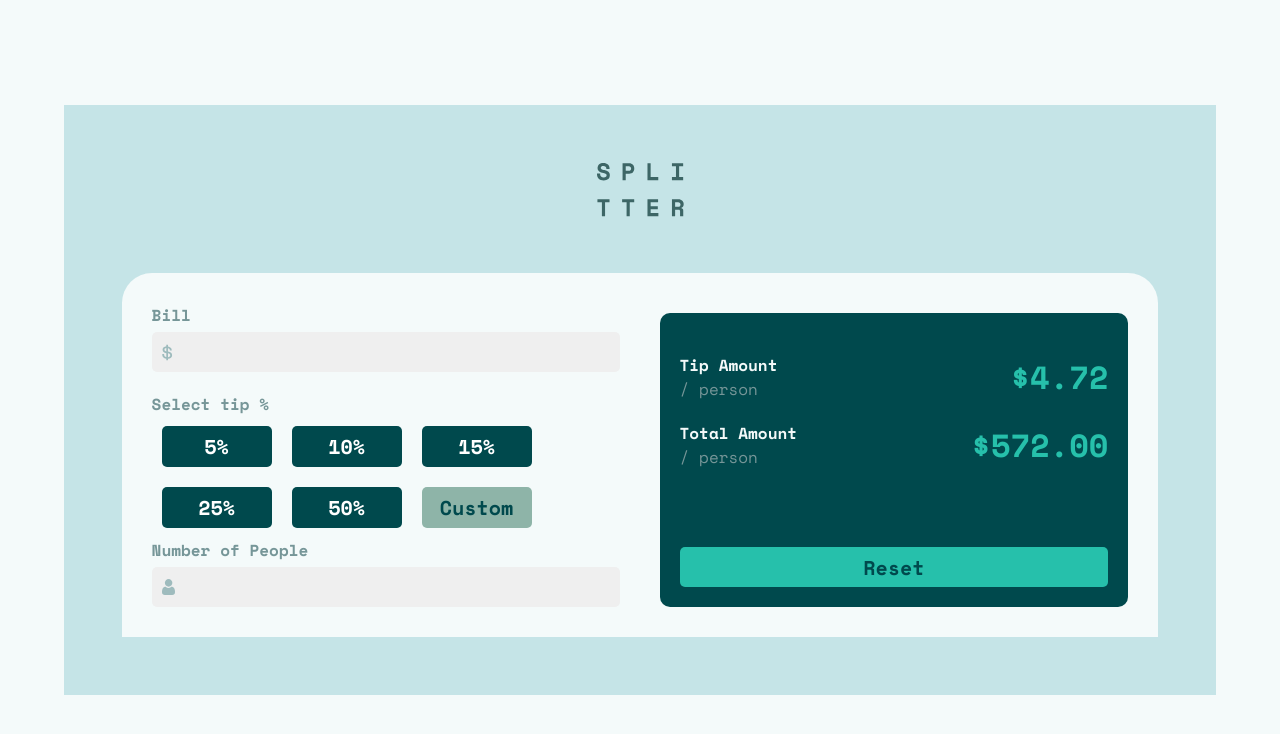
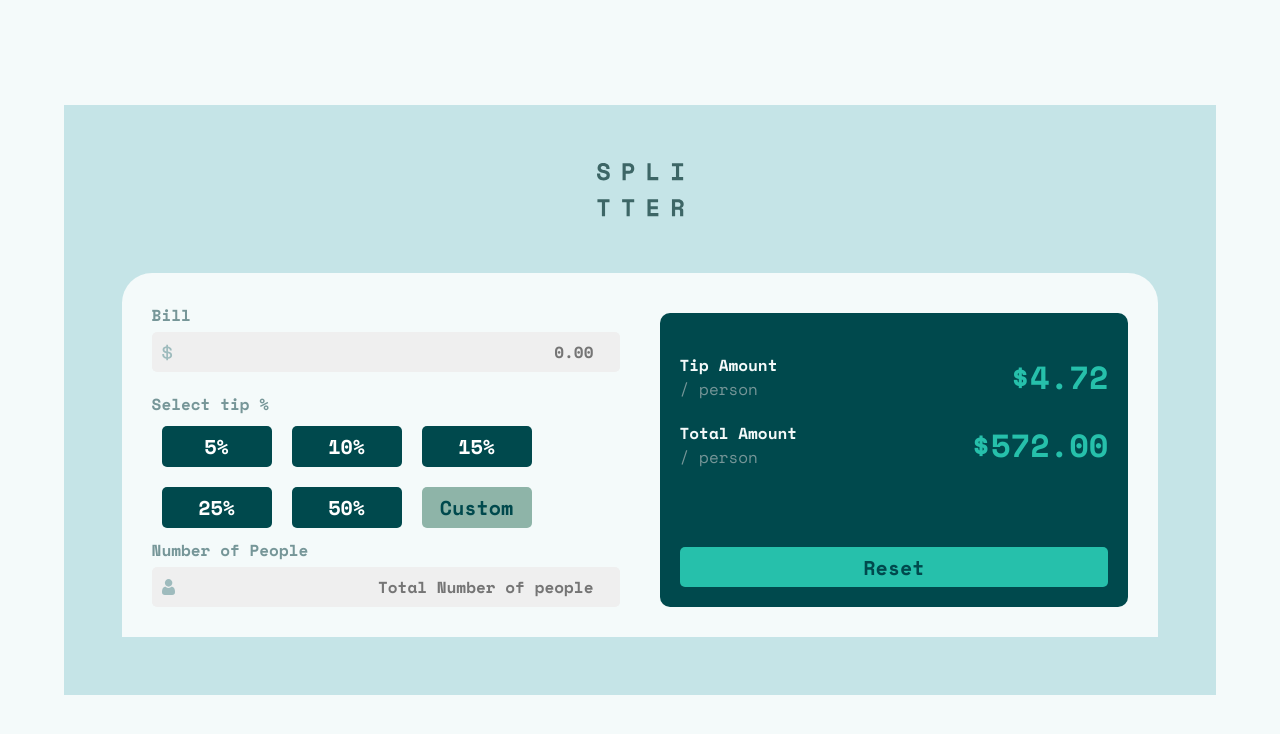
Before and after one commit to SaifMaknojia/Tip-Calculator, a React (Create React App) app: page / in a window 1280 px wide. Shown: the top 734 px of the page. Built offline with nearby package versions, Linux system fonts and the light colour scheme.

Commit message:
working on form

```diff
--- a/src/App.js
+++ b/src/App.js
@@ -1,23 +1,54 @@
-import React from 'react';
+import React, { useState } from 'react';
 import './App.scss';
-
 import DollarSign from './assets/images/icon-dollar.svg';
 import PersonIcon from './assets/images/icon-person.svg';
 import TipsFormContainer from './component/TipsFormContainer/TipsFormContainer';
 import InputForm from './component/inputForm/InputForm';
 import AmountCount from './component/amountCount/AmountCount';
 import BrandImage from './component/brandImage/BrandImage';
+
 function App() {
+  const [input, setInput] = useState({
+    bill: '',
+    numberOfPeople: ''
+  });
+  console.log('our Total bill is: ', input.bill);
+  console.log('Total number of people is :', input.numberOfPeople);
+
+  const handleChange = event => {
+    const { name, value } = event.target;
+    setInput(prev => {
+      return {
+        ...prev,
+        [name]: value
+      };
+    });
+  };
+
+  const handleReset = () => {
+    setInput({ bill: '', numberOfPeople: '' });
+  };
+
   return (
     <div className="container">
       <div className="main-container">
         <BrandImage />
         <div className="main">
           <div className="custom">
-            <InputForm name="bill" img={DollarSign} title="Bill" />
+            <InputForm
+              placeholder="0.00"
+              name="bill"
+              value={input.bill}
+              handleChange={handleChange}
+              img={DollarSign}
+              title="Bill"
+            />
             <TipsFormContainer />
             <InputForm
-              name="people"
+              value={input.numberOfPeople}
+              handleChange={handleChange}
+              placeholder="Total Number of people"
+              name="numberOfPeople"
               img={PersonIcon}
               title="Number of People"
             />
@@ -29,7 +60,9 @@ function App() {
                 <AmountCount title="Tip Amount" amount="4.72" />
                 <AmountCount title="Total Amount" amount="572.00" />
               </div>
-              <button className="reset__button">Reset</button>
+              <button onClick={handleReset} className="reset__button">
+                Reset
+              </button>
             </div>
           </div>
         </div>
--- a/src/component/inputForm/InputForm.js
+++ b/src/component/inputForm/InputForm.js
@@ -1,12 +1,19 @@
 import React from 'react';
 
-const InputForm = ({ img, title, name }) => {
+const InputForm = ({ img, title, name, placeholder, value, handleChange }) => {
   return (
     <div className="bill">
       <h2 className="bill__header">{title}</h2>
       <div className="bill__value">
         <img className="bill__value--dollar" src={img} alt="value" />
-        <input className="bill__value--input" type="number" name={name} />
+        <input
+          placeholder={placeholder}
+          onChange={handleChange}
+          className="bill__value--input"
+          value={value}
+          type="number"
+          name={name}
+        />
       </div>
     </div>
   );
--- a/src/component/inputForm/_inputForm.scss
+++ b/src/component/inputForm/_inputForm.scss
@@ -9,15 +9,17 @@
     &--input {
       margin-top: 5px;
       background-color: #efefef;
-      border: none;
+      border: 2px solid transparent;
       height: 40px;
-      align-self: flex-end;
+      text-align: end;
       width: 100%;
       padding: 0 25px;
       color: $dark-grayish-cyan-plus;
       font-weight: 700;
       font-size: 16px;
       border-radius: 5px;
+      display: flex;
+      justify-content: flex-end;
       &:focus {
         border: 2px solid $strong-cyan;
       }
```
